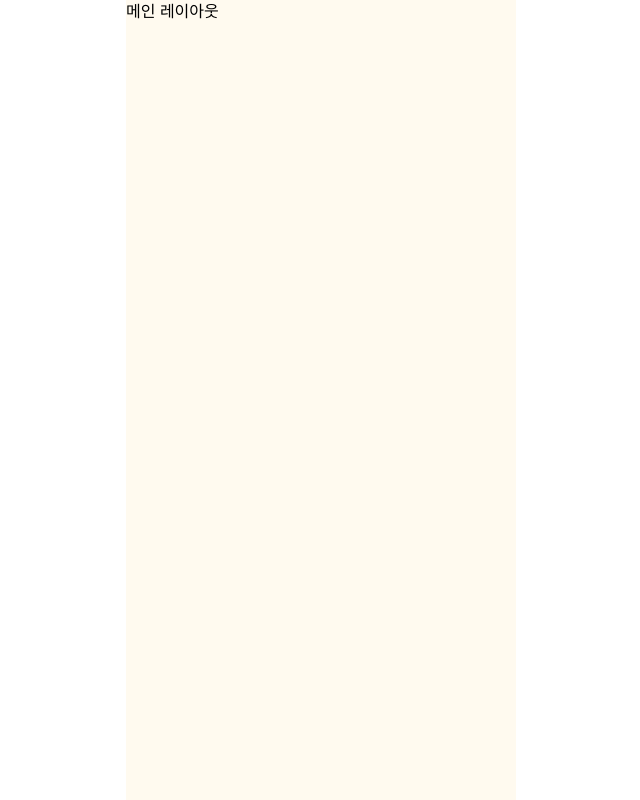
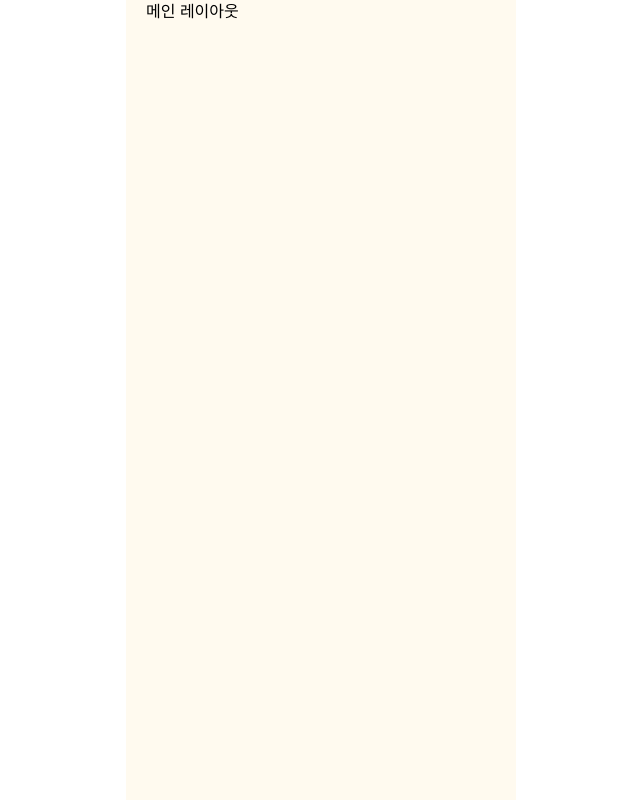
Before and after one commit to ccconac/JECT-4-client, a React (Vite) app: page / in a window 1280 px wide. Shown: the whole page, without its empty margins (319-959 px from the left). Built offline with nearby package versions, Linux system fonts and the light colour scheme; a web font is replaced by a local one.

Commit message:
feat: 디자인 토큰 반영 - 레이아웃 좌우 패딩 추가

```diff
--- a/src/index.css
+++ b/src/index.css
@@ -69,10 +69,12 @@ body {
 }
 
 /* Mobile Container */
+/* TODO : 컨테이너에 padding 20px 추가 공유 */
 
 .mobile-container {
     max-width: 390px; /* 아이폰 13,14 화면 너비 */
     margin: 0 auto; /* 가운데 정렬 */
     min-height: 100vh; /* 뷰포트 높이 채우기*/
+    padding: 0 20px; /* 디자인 토큰 좌우 패딩*/
     background-color: #fffaef;
 }
```
